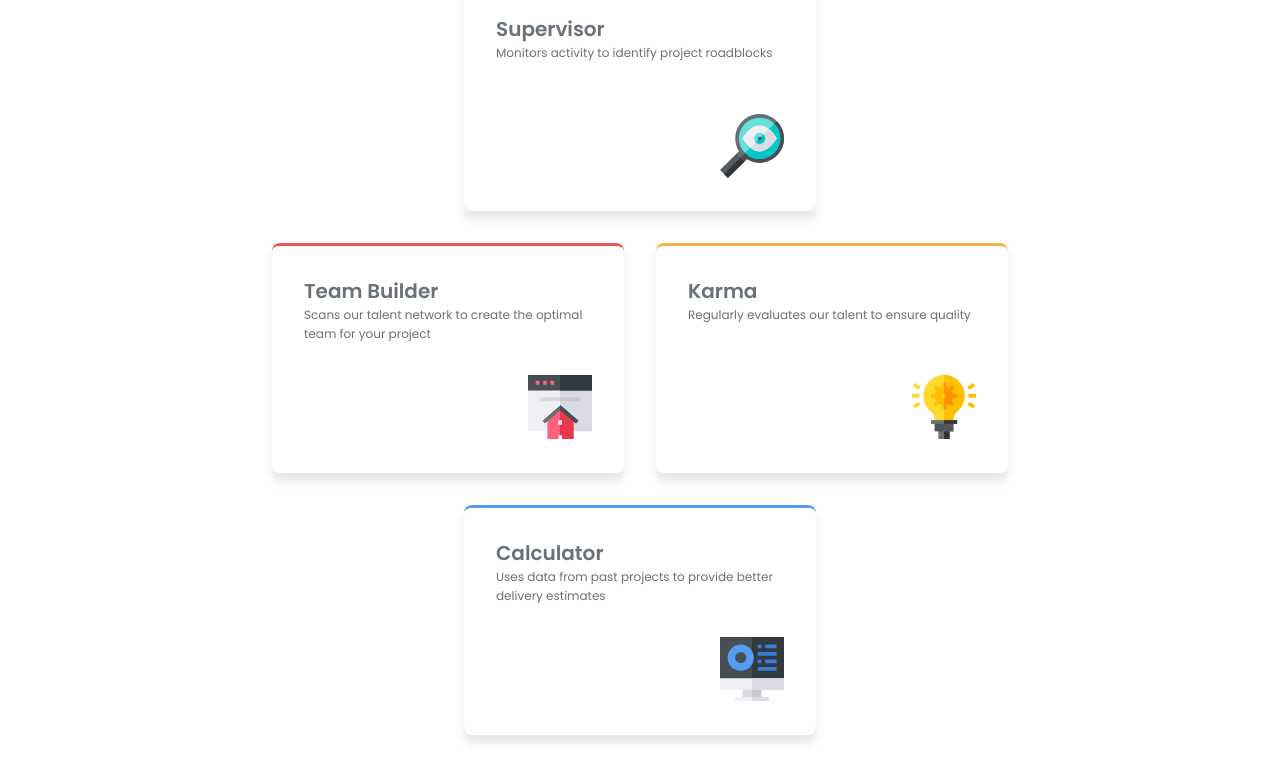
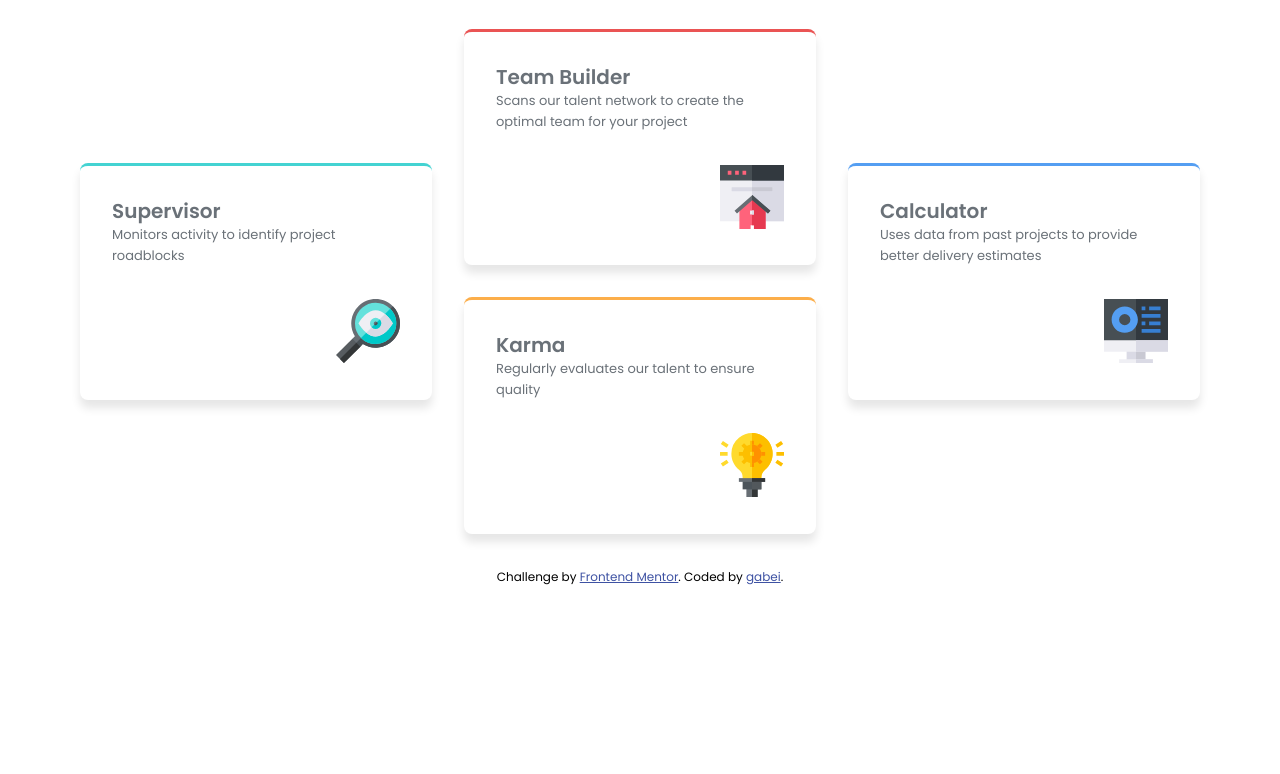
Before and after one commit to gabei/Four-Card-Feature___FEM, a website: page index.html in a window 1280 px wide. Shown: the part 190-964 px from the top of the page. After the commit the page ends 858 px from the top, so only its background shows below. Drawn offline with Linux system fonts and the light colour scheme.

Commit message:
feat: Desktop cards now arranged per design

```diff
--- a/scripts/index.js
+++ b/scripts/index.js
@@ -1,4 +1,4 @@
-const tabbableElements = document.querySelectorAll('.tabbable');
+const tabbableElements = document.querySelectorAll(".tabbable");
 
 tabbableElements.forEach((element) => {
   element.tabIndex = 0;
--- a/styles/index.scss
+++ b/styles/index.scss
@@ -9,7 +9,7 @@ body {
   padding: 2rem;
 
   @include adjust.tablet {
-    padding: 3rem;
+    padding: 5rem 3rem;
   }
 }
 
@@ -29,13 +29,19 @@ main {
     grid-template-columns: repeat(4, 1fr);
     grid-template-rows: repeat(4, 1fr);
   }
+
+  @include adjust.desktop {
+    max-width: 75rem;
+    grid-template-columns: repeat(3, 1fr);
+    grid-template-rows: repeat(4, 1fr);
+  }
 }
 
 .header {
   color: color.$grey-500;
   text-align: center;
   display: grid;
-  gap: size.$space-150;
+  gap: size.$space-250;
 
   &__text {
     @include type.preset(2);
@@ -92,6 +98,11 @@ main {
     grid-column: 2 / span 2;
     grid-row-start: 1;
   }
+
+  @include adjust.desktop {
+    grid-column: 1 / span 1;
+    grid-row: 2 / span 2;
+  }
 }
 
 .team-builder {
@@ -101,6 +112,10 @@ main {
   @include adjust.tablet {
     grid-column: 1 / span 2;
     grid-row-start: 2;
+  }
+  @include adjust.desktop {
+    grid-column: 2 / span 1;
+    grid-row: 1 / span 2;
   }
 }
 
@@ -112,6 +127,10 @@ main {
     grid-column: 3 / span 2;
     grid-row-start: 2;
   }
+  @include adjust.desktop {
+    grid-column: 2 / span 1;
+    grid-row: 3 / span 2;
+  }
 }
 
 .calculator {
@@ -121,6 +140,10 @@ main {
   @include adjust.tablet {
     grid-column: 2 / span 2;
     grid-row-start: 3;
+  }
+  @include adjust.desktop {
+    grid-column: 3 / span 1;
+    grid-row: 2 / span 2;
   }
 }
 
--- a/styles/responsive.scss
+++ b/styles/responsive.scss
@@ -1,5 +1,12 @@
 $small-phone: 400px;
 $tablet: 750px;
+$desktop: 1024px;
+
+@mixin desktop {
+  @media screen and (min-width: $desktop) {
+    @content;
+  }
+}
 
 @mixin tablet {
   @media screen and (min-width: $tablet) {
--- a/styles/size.scss
+++ b/styles/size.scss
@@ -3,6 +3,7 @@
  $space-500: 2.5rem; // 40px
  $space-400: 2rem;  // 32px
  $space-300: 1.5rem;  // 24px
+ $space-250: 1.25rem;  // 20px
  $space-200: 1rem;  // 16px
  $space-150: 0.75rem;  // 12px
  $space-100: 0.5rem;  // 8px
--- a/styles/typography.scss
+++ b/styles/typography.scss
@@ -15,12 +15,12 @@ $extra-light: 200;
 @mixin preset($num) {
     @if $num == 1 {
         font-weight: $semibold;
-        font-size: 1.5rem;
+        font-size: 2.25rem;
     }
 
     @if $num == 2 {
         font-weight: $extra-light;
-        font-size: 1.5rem;
+        font-size: 2.25rem;
     }
 
     @if $num == 3 {
@@ -36,7 +36,7 @@ $extra-light: 200;
 
     @if $num == 5 {
         font-weight: $regular;
-        font-size: 0.75rem;
+        font-size: 0.8125rem;
         line-height: 160%;
     }
 }
```
Also changed, not shown: styles/style.css, 1 other file.
